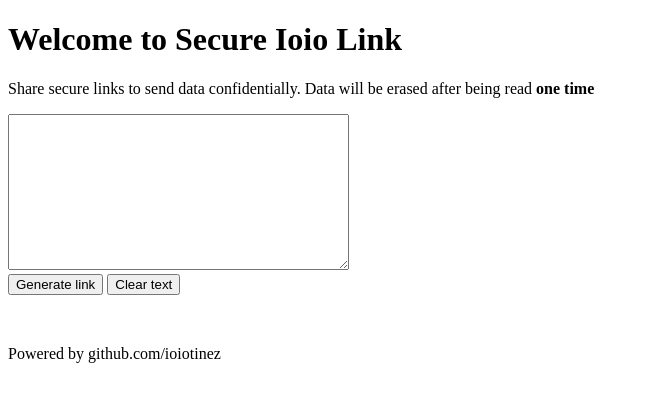
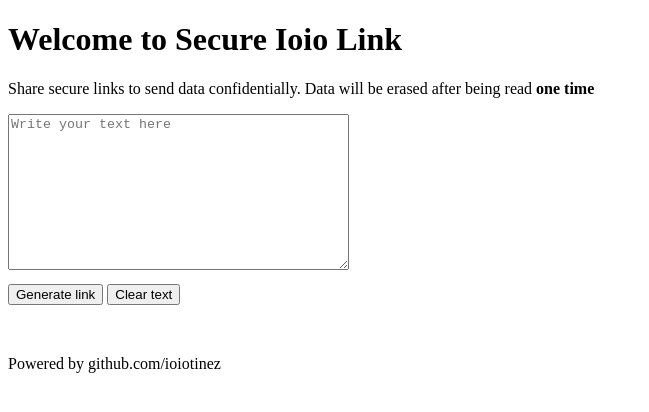
Before and after one commit to ioiotinez/secure-ioio-link, a Next.js app: page / in a window 1280 px wide. Shown: the top 412 px of the page, without its empty margins (0-649 px from the left). Built offline with nearby package versions, Linux system fonts and the light colour scheme.

Commit message:
fix styles and get Link behaviour

```diff
--- a/components/TextLinkArea.js
+++ b/components/TextLinkArea.js
@@ -1,7 +1,12 @@
-export default function TextLinkArea({ onChange, value, disabled }) {
+export default function TextLinkArea({
+	onChange,
+	value,
+	disabled,
+	placeholder,
+}) {
 	return (
 		<>
-			<div className="fadeIn">
+			<div>
 				<textarea
 					rows="10"
 					cols="40"
@@ -9,6 +14,7 @@ export default function TextLinkArea({ onChange, value, disabled }) {
 					onChange={onChange}
 					value={value}
 					disabled={disabled}
+					placeholder={placeholder}
 				></textarea>
 			</div>
 		</>
--- a/pages/api/getLink.js
+++ b/pages/api/getLink.js
@@ -7,15 +7,13 @@ export default async function handler(req, res) {
 		return;
 	}
 
-	console.log(process.env.NEXT_PUBLIC_keyAes);
-
 	firestore
 		.collection("links")
 		.doc(req.query.code)
 		.get()
 		.then((data) => {
 			let infoLink = data.data();
-			if (infoLink !== null) {
+			if (infoLink !== undefined) {
 				infoLink.message = CryptoJS.AES.decrypt(
 					infoLink.message,
 					process.env.NEXT_PUBLIC_keyAes
--- a/pages/index.js
+++ b/pages/index.js
@@ -72,8 +72,8 @@ export default function Home() {
 				<meta name="description" content="Generated secure links" />
 				<link rel="icon" href="/favicon.ico" />
 			</Head>
-			<div className="wrapper">
-				<div id="formContent">
+			<div>
+				<div className="px-4 pt-5 my-5 text-center">
 					<h1 className="header">Welcome to Secure Ioio Link</h1>
 					<p>
 						Share secure links to send data confidentially. Data will be erased
@@ -81,12 +81,14 @@ export default function Home() {
 					</p>
 					<div>
 						<div>
+							<div>
 								<TextLinkArea
 									value={textLink}
 									onChange={handleTextLink}
+									placeholder={"Write your text here"}
 								></TextLinkArea>
 							</div>
-						<div>
+							<div style={{ marginTop: "10px" }}>
 								<button
 									className="btn btn-primary"
 									onClick={generateLink}
@@ -110,6 +112,7 @@ export default function Home() {
 											{"//"}
 											{window.location.host}/secret/{randomLink}
 										</b>
+										<div>
 											<button
 												className="btn btn-link"
 												onClick={copyText}
@@ -117,12 +120,14 @@ export default function Home() {
 											>
 												Copy
 											</button>
-									<span></span>
-									<button className="btn btn-link" onClick={deleteNow}>
+										</div>
+
+										<button className="btn btn-danger" onClick={deleteNow}>
 											Delete now!
 										</button>
 									</>
 								)}
+							</div>
 						</div>
 					</div>
 					<footer style={{ marginTop: "50px" }}>
--- a/styles/globals.css
+++ b/styles/globals.css
@@ -1,189 +1,17 @@
-.card {
-	margin: 0 auto; /* Added */
-	float: none; /* Added */
-	margin-bottom: 10px; /* Added */
-}
-
-.container {
-	margin-top: 30px;
-}
-
-/* STRUCTURE */
-
-.wrapper {
-	display: flex;
-	align-items: center;
-	flex-direction: column;
-	justify-content: center;
-	width: 100%;
-	min-height: 100%;
-	padding: 20px;
-}
-
-#formContent {
-	-webkit-border-radius: 10px 10px 10px 10px;
-	border-radius: 10px 10px 10px 10px;
-	background: #fff;
-	padding: 30px;
-	width: 90%;
-	max-width: 800px;
-	position: relative;
-	padding: 10px;
-	-webkit-box-shadow: 0 30px 60px 0 rgba(0, 0, 0, 0.3);
-	box-shadow: 0 30px 60px 0 rgba(0, 0, 0, 0.3);
-	text-align: center;
-}
-
-/* Simple CSS3 Fade-in-down Animation */
-.fadeInDown {
-	-webkit-animation-name: fadeInDown;
-	animation-name: fadeInDown;
-	-webkit-animation-duration: 1s;
-	animation-duration: 1s;
-	-webkit-animation-fill-mode: both;
-	animation-fill-mode: both;
-}
-
-@-webkit-keyframes fadeInDown {
-	0% {
-		opacity: 0;
-		-webkit-transform: translate3d(0, -100%, 0);
-		transform: translate3d(0, -100%, 0);
-	}
-	100% {
-		opacity: 1;
-		-webkit-transform: none;
-		transform: none;
-	}
-}
-
-@keyframes fadeInDown {
-	0% {
-		opacity: 0;
-		-webkit-transform: translate3d(0, -100%, 0);
-		transform: translate3d(0, -100%, 0);
-	}
-	100% {
-		opacity: 1;
-		-webkit-transform: none;
-		transform: none;
-	}
-}
-
-/* Simple CSS3 Fade-in Animation */
-@-webkit-keyframes fadeIn {
-	from {
-		opacity: 0;
-	}
-	to {
-		opacity: 1;
-	}
-}
-@-moz-keyframes fadeIn {
-	from {
-		opacity: 0;
-	}
-	to {
-		opacity: 1;
-	}
-}
-@keyframes fadeIn {
-	from {
-		opacity: 0;
-	}
-	to {
-		opacity: 1;
-	}
-}
-
-.fadeIn {
-	opacity: 0;
-	-webkit-animation: fadeIn ease-in 1;
-	-moz-animation: fadeIn ease-in 1;
-	animation: fadeIn ease-in 1;
-
-	-webkit-animation-fill-mode: forwards;
-	-moz-animation-fill-mode: forwards;
-	animation-fill-mode: forwards;
-
-	-webkit-animation-duration: 1s;
-	-moz-animation-duration: 1s;
-	animation-duration: 1s;
-}
-
-.fadeIn.first {
-	-webkit-animation-delay: 0.4s;
-	-moz-animation-delay: 0.4s;
-	animation-delay: 0.4s;
-}
-
-.fadeIn.second {
-	-webkit-animation-delay: 0.6s;
-	-moz-animation-delay: 0.6s;
-	animation-delay: 0.6s;
-}
-
-.fadeIn.third {
-	-webkit-animation-delay: 0.8s;
-	-moz-animation-delay: 0.8s;
-	animation-delay: 0.8s;
-}
-
-.fadeIn.fourth {
-	-webkit-animation-delay: 1s;
-	-moz-animation-delay: 1s;
-	animation-delay: 1s;
-}
-
-/* Simple CSS3 Fade-in Animation */
-.underlineHover:after {
-	display: block;
-	left: 0;
-	bottom: -10px;
-	width: 0;
-	height: 2px;
-	background-color: #56baed;
-	content: "";
-	transition: width 0.2s;
-}
-
-.underlineHover:hover {
-	color: #0d0d0d;
-}
-
-.underlineHover:hover:after {
-	width: 100%;
-}
-
-/* OTHERS */
-
-*:focus {
-	outline: none;
-}
-
-#icon {
-	width: 60%;
-}
+@import url(https://fonts.googleapis.com/css?family=Gloria+Hallelujah);
 
 textarea {
-	background-color: #e7e139;
-	border: none;
-	color: rgb(0, 0, 0);
-	padding: 15px 80px;
-	text-align: center;
-	text-decoration: none;
-	display: inline-block;
-	font-size: 13px;
-	-webkit-box-shadow: 0 10px 30px 0 rgba(95, 186, 233, 0.4);
-	box-shadow: 0 10px 30px 0 rgba(95, 186, 233, 0.4);
-	-webkit-border-radius: 5px 5px 5px 5px;
-	border-radius: 5px 5px 5px 5px;
-	margin: 5px 20px 40px 20px;
-	-webkit-transition: all 0.3s ease-in-out;
-	-moz-transition: all 0.3s ease-in-out;
-	-ms-transition: all 0.3s ease-in-out;
-	-o-transition: all 0.3s ease-in-out;
-	transition: all 0.3s ease-in-out;
+	font: 15px "Gloria Hallelujah", cursive;
+	line-height: 1.5;
+	border: 0;
+	border-radius: 3px;
+	background: linear-gradient(#f9efaf, #f7e98d);
+	box-shadow: 0 4px 6px rgba(0, 0, 0, 0.1);
+	overflow: hidden;
+	transition: box-shadow 0.5s ease;
+	max-width: 95%;
+	max-height: 30%;
+	padding: 10px;
 }
 
 textarea:focus {
```
Also changed, not shown: pages/secret/[pid].js (+16 -7 lines). Lines whose indentation alone changed are shown as unchanged.
